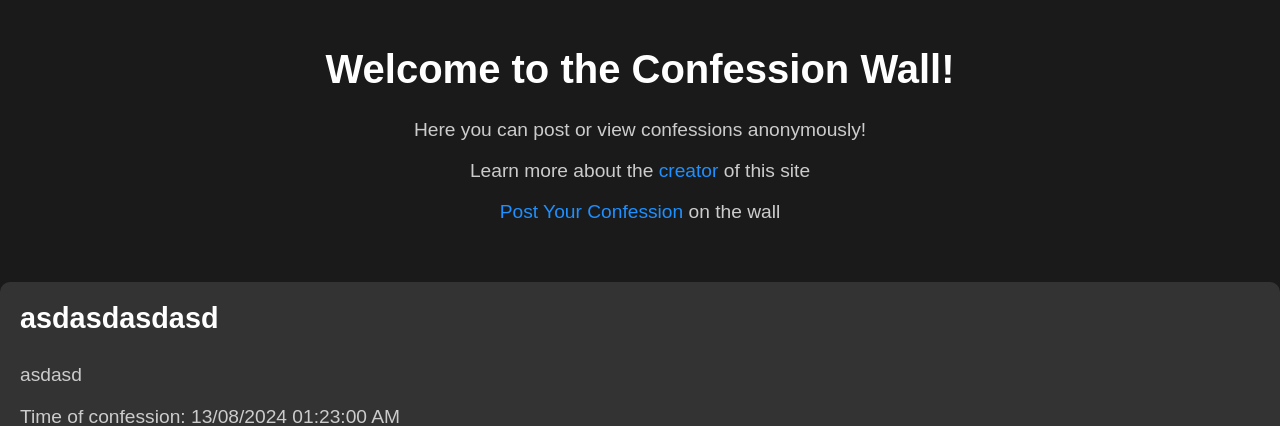
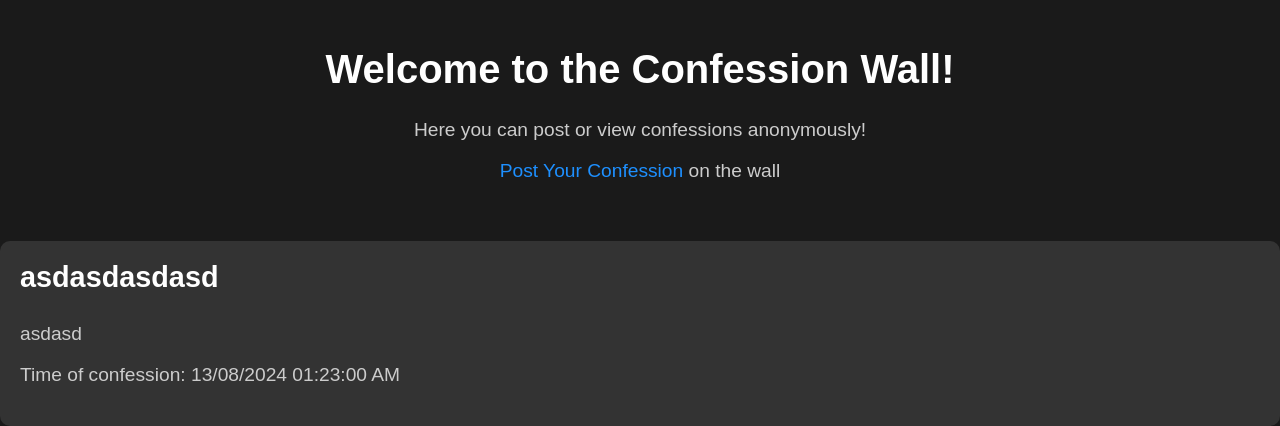
Before and after one commit to IdanHajbeko/Confession-Wall, a Flask app: page / in a window 1280 px wide. Shown: the top 426 px of the page. Run offline with Flask 3, Linux system fonts and the light colour scheme; data comes from the database, SQL or seed files in the repository.

Commit message:
Add files via upload

```diff
--- a/templates/index.html
+++ b/templates/index.html
@@ -11,7 +11,6 @@
     <div class="container">
         <h1>Welcome to the Confession Wall!</h1>
         <p>Here you can post or view confessions anonymously!</p>
-        <p>Learn more about the <a href="AboutMe">creator</a> of this site</p>
         <p><a href="PostYourConfession">Post Your Confession </a> on the wall</p>
     </div>
 
```
